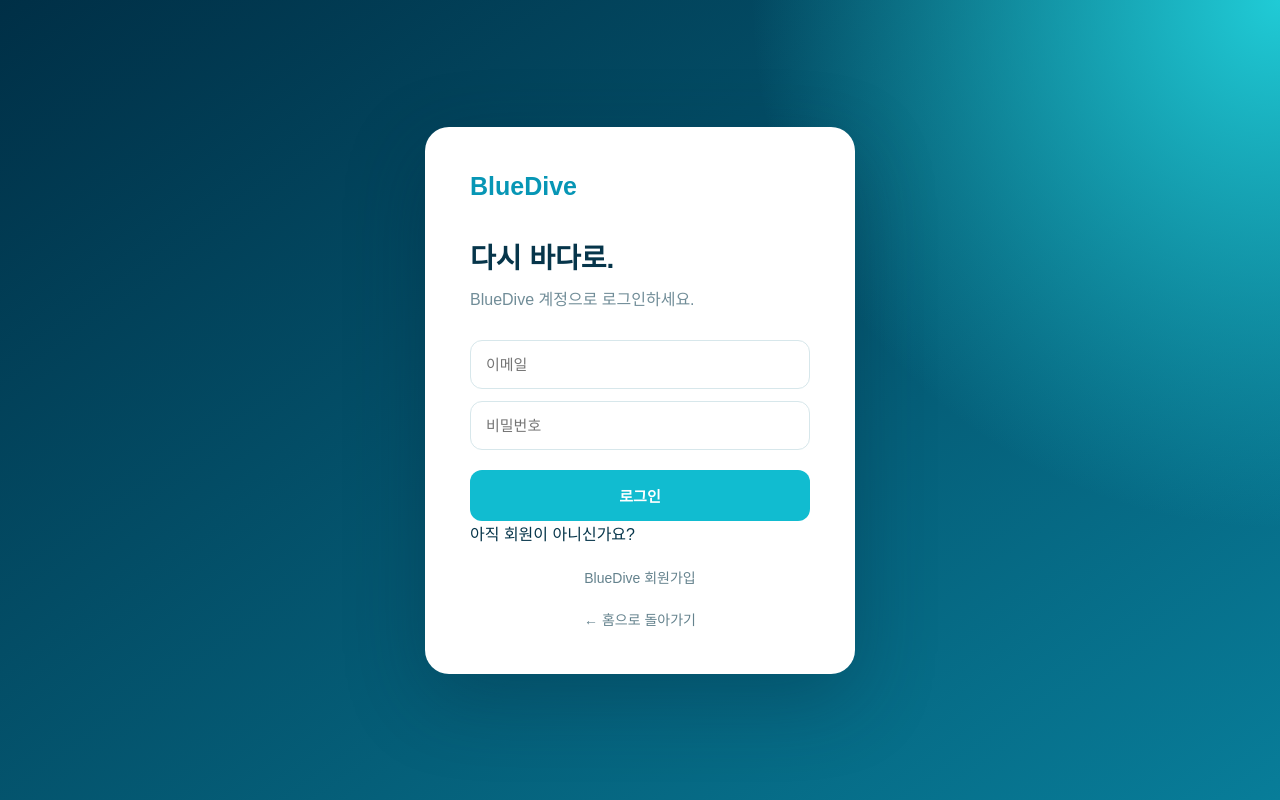
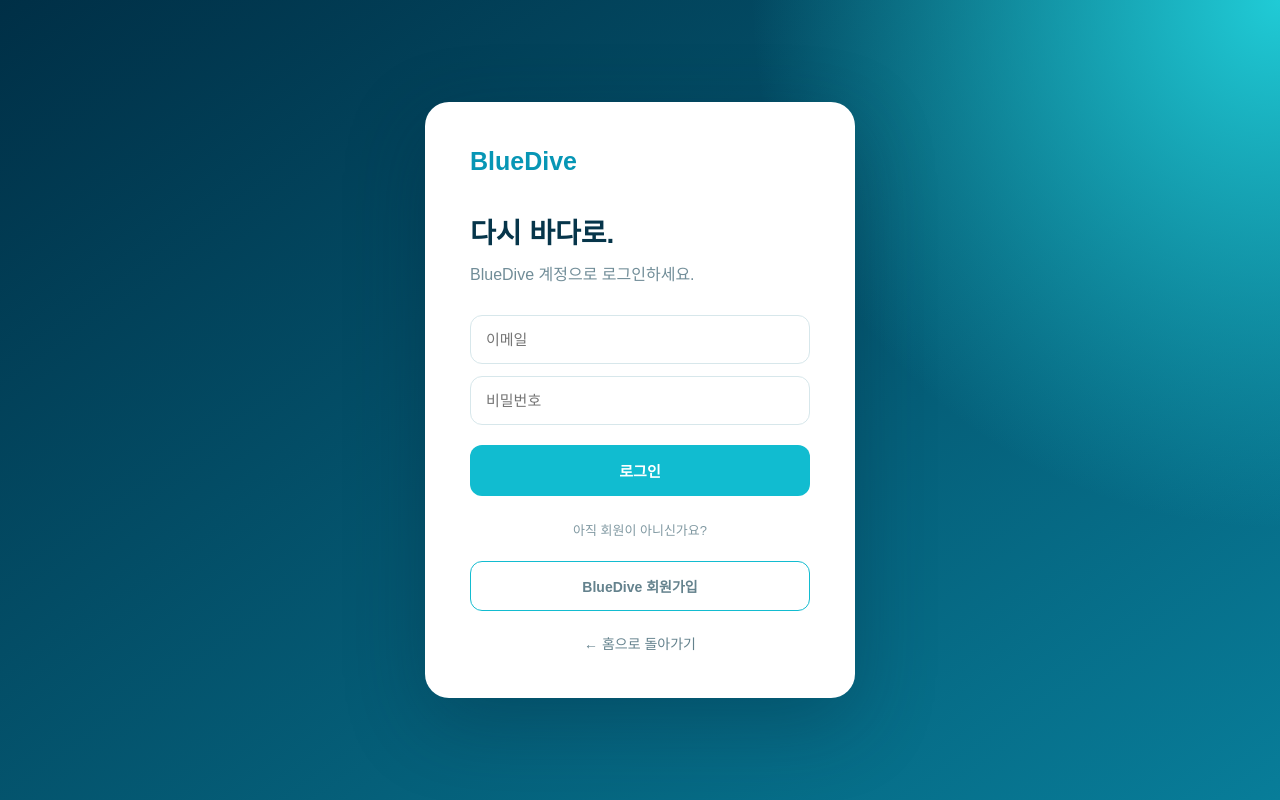
Before and after one commit to rlaalsrn1190/bluedive-korea, a Next.js app: page /login in a window 1280 px wide. Built offline with nearby package versions, Linux system fonts and the light colour scheme; no server answers.

Commit message:
로그인 및 회원가입 화면 분리

```diff
--- a/app/globals.css
+++ b/app/globals.css
@@ -364,3 +364,94 @@
   text-decoration: none;
   font-size: 14px;
 }
+.authDivider {
+  margin: 24px 0 14px;
+  text-align: center;
+  color: #8099a2;
+  font-size: 13px;
+}
+
+.signupLinkButton {
+  display: block;
+  width: 100%;
+  padding: 14px;
+  border: 1px solid #13bcd0;
+  border-radius: 12px;
+  text-align: center;
+  color: #078ca8;
+  text-decoration: none;
+  font-weight: 700;
+}
+
+.backHome {
+  display: block;
+  margin-top: 22px;
+  text-align: center;
+  color: #718d98;
+  text-decoration: none;
+  font-size: 14px;
+}
+
+.signupPage {
+  min-height: 100vh;
+  padding: 60px 20px;
+  display: flex;
+  justify-content: center;
+  align-items: flex-start;
+  background:
+    radial-gradient(circle at top right, #29d1dc, transparent 30%),
+    linear-gradient(145deg, #00354d, #087e99);
+}
+
+.signupCard {
+  width: 100%;
+  max-width: 520px;
+  padding: 45px;
+  border-radius: 24px;
+  background: white;
+  box-shadow: 0 25px 80px rgba(0, 35, 55, 0.3);
+}
+
+.signupCard h1 {
+  font-size: 30px;
+  margin-bottom: 10px;
+}
+
+.signupCard > p {
+  color: #718d98;
+  margin-bottom: 30px;
+}
+
+.signupCard label {
+  display: block;
+  margin: 15px 0 7px;
+  font-size: 14px;
+  font-weight: 700;
+  color: #315b6b;
+}
+
+.signupCard input,
+.signupCard select {
+  width: 100%;
+  padding: 15px;
+  border: 1px solid #d7e7eb;
+  border-radius: 12px;
+  font-size: 15px;
+  background: white;
+}
+
+.signupPrimary {
+  width: 100%;
+  margin-top: 26px;
+  padding: 15px;
+  border: none;
+  border-radius: 12px;
+  background: #12bdd0;
+  color: white;
+  font-size: 16px;
+  font-weight: 800;
+}
+
+.signupPrimary:disabled {
+  opacity: 0.6;
+}
```
